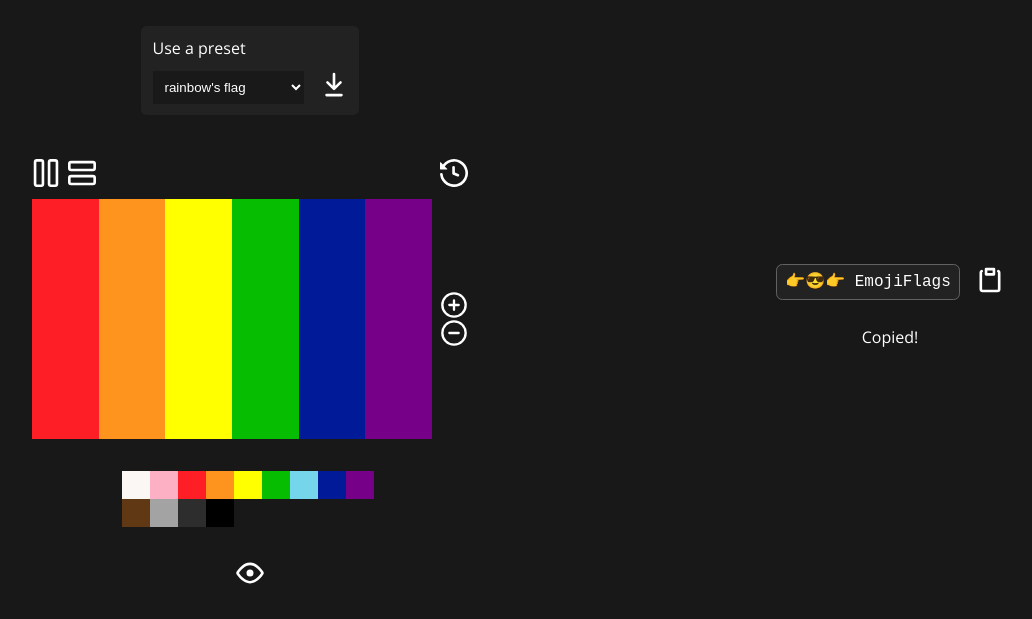
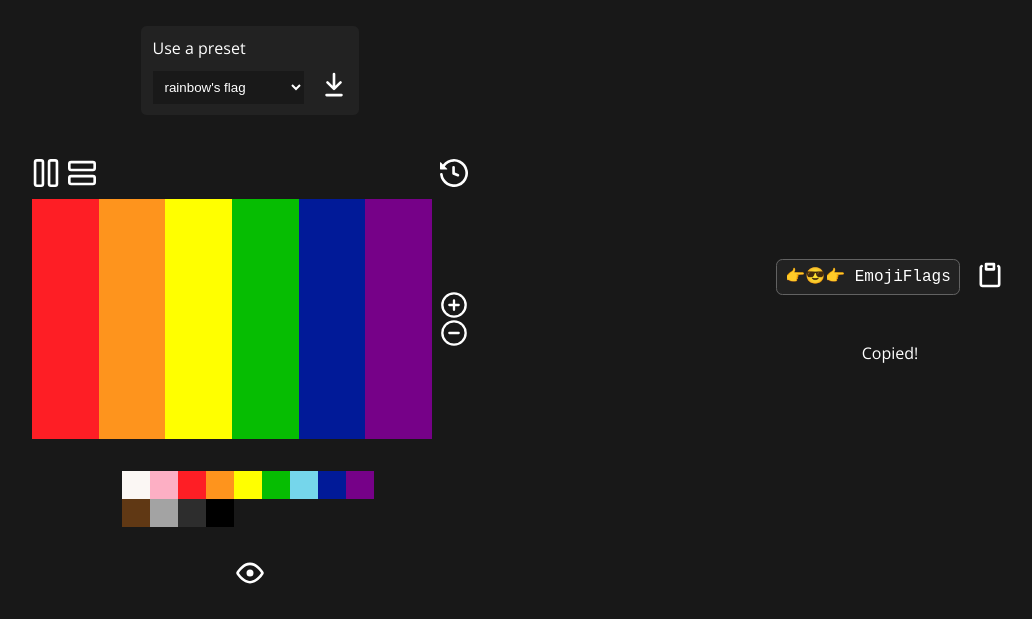
Before and after one commit to JeffWooden/EmojiFlags, a plain HTML site: page index.html in a window 1280 px wide. Shown: the part 183-802 px from the top of the page, without its empty margins (86-1118 px from the left). Drawn offline with nearby package versions, Linux system fonts and the light colour scheme.

Commit message:
Notifications style

```diff
--- a/css/style.css
+++ b/css/style.css
@@ -150,6 +150,27 @@ header {
 }
 
 
+/*      NOTIFICATIONS */
+
+.notifications {
+    height: 2rem;
+    display: flex;
+    flex-direction: column;
+    justify-content: center;
+}
+
+span {
+    transform: translateY(1rem);
+    opacity: 1;
+    transition: .2s ease-in;
+}
+
+span.animate {
+    transform: translateY(0);
+    opacity: 0;
+}
+
+
 /* REPONSIVE LAYOUT */
 
 @media only screen and (min-width: 900px) {
```
